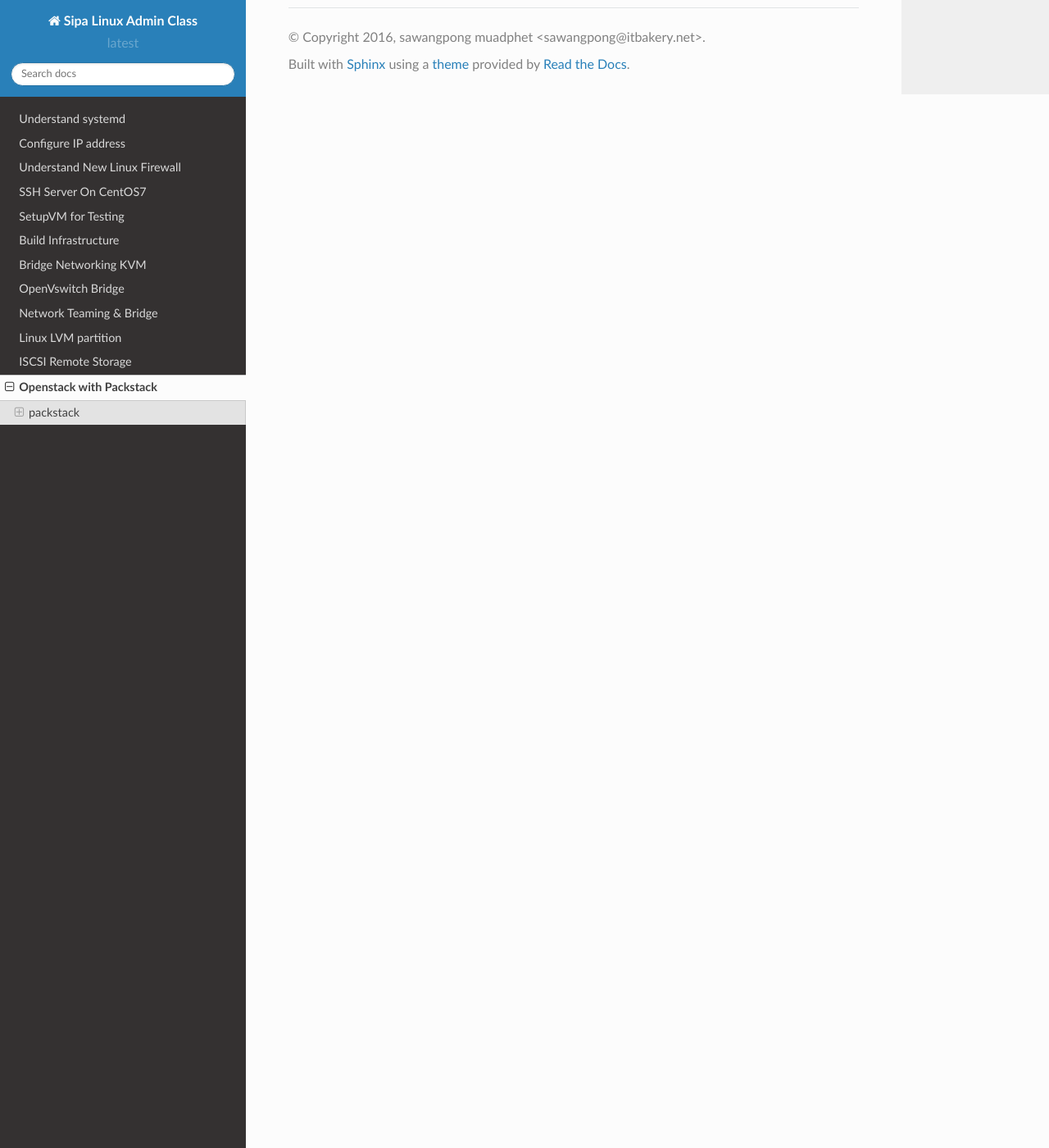
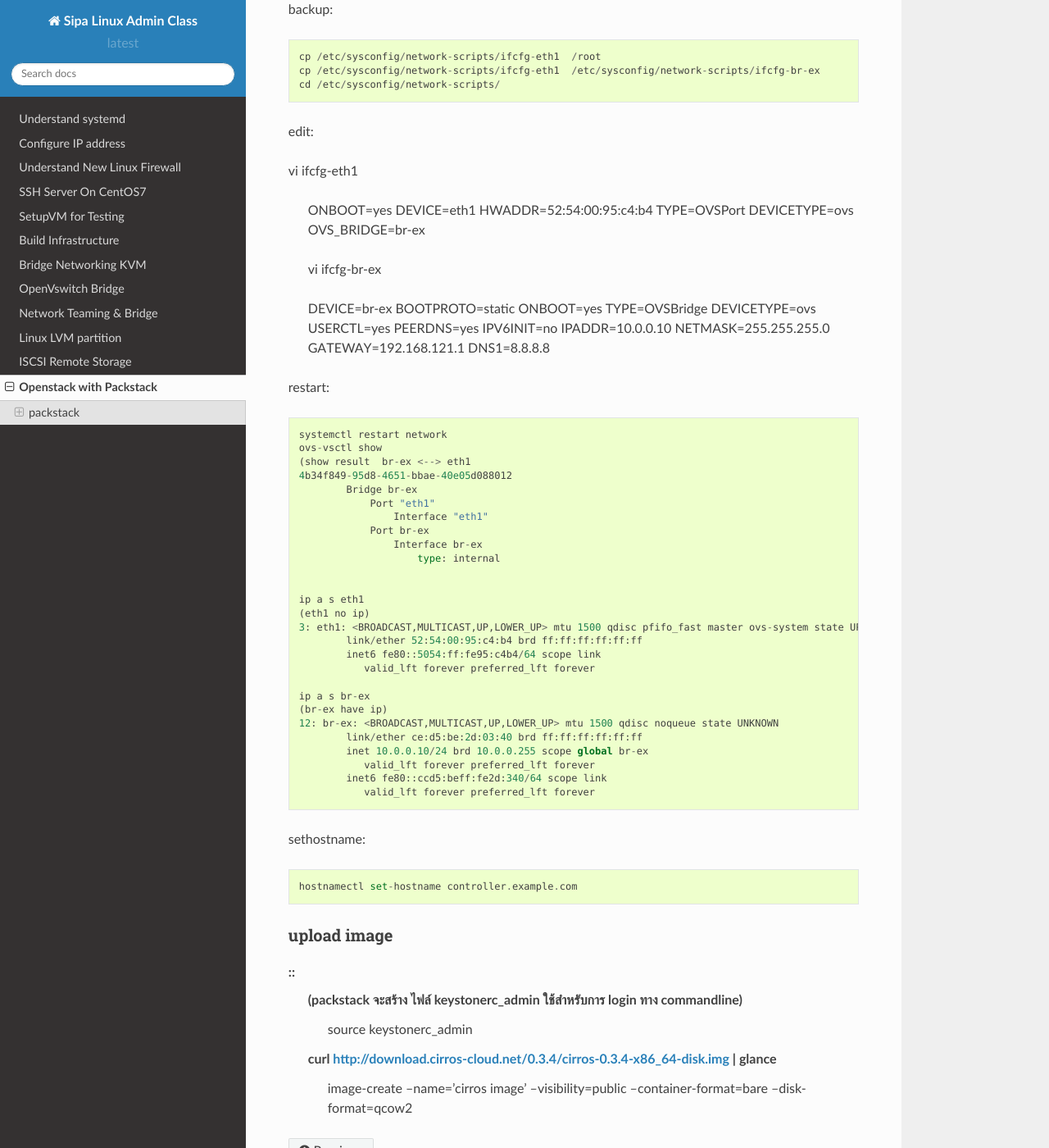
Before and after one commit to thaiopen/SipaLinuxCourse, a Sphinx documentation site: the page built from docs/source/packstack.rst, in a window 1280 px wide and 1400 px high, scrolled down 3056 px. Shown: the whole window at 82% size. Built offline with Sphinx 7.4.7 and the Read the Docs theme 2.0.0, drawn with Linux system fonts in a browser that asks for light colours.

Commit message:
building and pushing docs

```diff
--- a/docs/source/packstack.rst
+++ b/docs/source/packstack.rst
@@ -114,3 +114,82 @@ Run
 ผลการ Run
 
 .. image:: images/openstack001.png
+
+
+Network Config
+--------------
+backup::
+
+	cp /etc/sysconfig/network-scripts/ifcfg-eth1  /root
+	cp /etc/sysconfig/network-scripts/ifcfg-eth1  /etc/sysconfig/network-scripts/ifcfg-br-ex
+	cd /etc/sysconfig/network-scripts/
+
+edit::
+
+vi ifcfg-eth1
+
+	ONBOOT=yes
+	DEVICE=eth1
+	HWADDR=52:54:00:95:c4:b4
+	TYPE=OVSPort
+	DEVICETYPE=ovs
+	OVS_BRIDGE=br-ex
+
+	vi ifcfg-br-ex
+
+	DEVICE=br-ex
+	BOOTPROTO=static
+	ONBOOT=yes
+	TYPE=OVSBridge
+	DEVICETYPE=ovs
+	USERCTL=yes
+	PEERDNS=yes
+	IPV6INIT=no
+	IPADDR=10.0.0.10
+	NETMASK=255.255.255.0
+	GATEWAY=192.168.121.1
+	DNS1=8.8.8.8
+
+restart::
+
+	systemctl restart network
+	ovs-vsctl show
+	(show result  br-ex <--> eth1
+	4b34f849-95d8-4651-bbae-40e05d088012
+		Bridge br-ex
+		    Port "eth1"
+		        Interface "eth1"
+		    Port br-ex
+		        Interface br-ex
+		            type: internal
+
+
+	ip a s eth1
+	(eth1 no ip)
+	3: eth1: <BROADCAST,MULTICAST,UP,LOWER_UP> mtu 1500 qdisc pfifo_fast master ovs-system state UP qlen 1000
+		link/ether 52:54:00:95:c4:b4 brd ff:ff:ff:ff:ff:ff
+		inet6 fe80::5054:ff:fe95:c4b4/64 scope link
+		   valid_lft forever preferred_lft forever
+
+	ip a s br-ex
+	(br-ex have ip)
+	12: br-ex: <BROADCAST,MULTICAST,UP,LOWER_UP> mtu 1500 qdisc noqueue state UNKNOWN
+		link/ether ce:d5:be:2d:03:40 brd ff:ff:ff:ff:ff:ff
+		inet 10.0.0.10/24 brd 10.0.0.255 scope global br-ex
+		   valid_lft forever preferred_lft forever
+		inet6 fe80::ccd5:beff:fe2d:340/64 scope link
+		   valid_lft forever preferred_lft forever
+
+sethostname::
+
+	hostnamectl set-hostname controller.example.com
+
+
+
+upload image
+------------
+::
+    (packstack จะสร้าง ไฟล์ keystonerc_admin ใช้สำหรับการ login ทาง commandline)
+	source keystonerc_admin
+    curl http://download.cirros-cloud.net/0.3.4/cirros-0.3.4-x86_64-disk.img | glance \
+         image-create --name='cirros image' --visibility=public --container-format=bare --disk-format=qcow2
```
Also changed, not shown: 5 other files.
